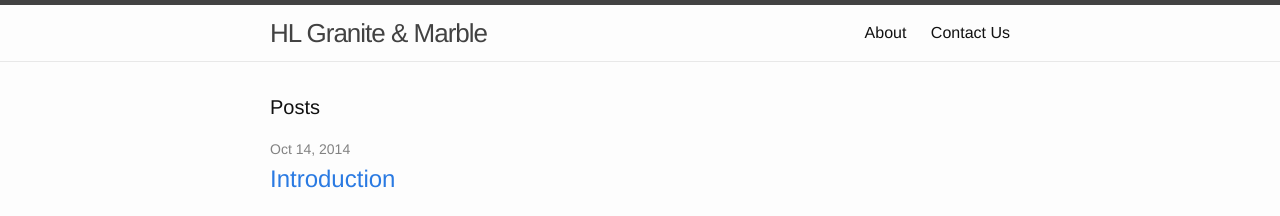
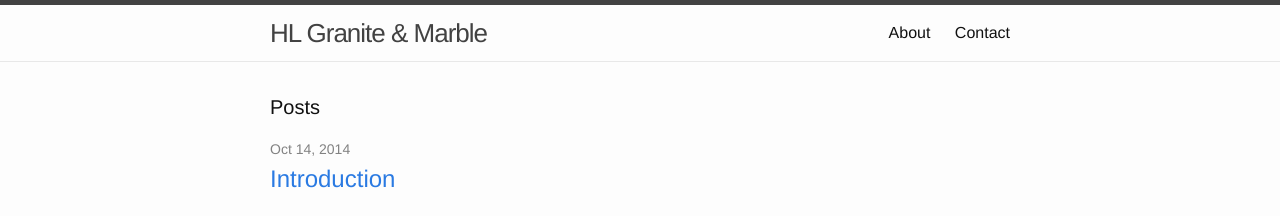
Before and after one commit to hlgranite/hlgranite.github.io, a Jekyll site: the page built from index.html, in a window 1280 px wide. Shown: the top 216 px of the page. Built offline with Jekyll 4.4.1, drawn with Linux system fonts in a browser that asks for light colours.

Commit message:
Don't want show all single page at root.

```diff
--- a/_includes/head.html
+++ b/_includes/head.html
@@ -6,7 +6,7 @@
     <title>{% if page.title %}{{ page.title }}{% else %}{{ site.title }}{% endif %}</title>
     <meta name="description" content="{{ site.description }}">
 
-    <link href="favicon.ico" rel="shortcut icon" type="image/x-icon" />
+    <link href="{{site.baseurl}}/favicon.ico" rel="shortcut icon" type="image/x-icon" />
     <link rel="stylesheet" href="{{ "/css/main.css" | prepend: site.baseurl }}">
     <link rel="canonical" href="{{ page.url | replace:'index.html','' | prepend: site.baseurl | prepend: site.url }}">
 </head>
--- a/_includes/header.html
+++ b/_includes/header.html
@@ -14,11 +14,13 @@
       </a>
 
       <div class="trigger">
-        {% for page in site.pages %}
+        <!-- {% for page in site.pages %}
           {% if page.title %}
           <a class="page-link" href="{{ page.url | prepend: site.baseurl }}">{{ page.title }}</a>
           {% endif %}
-        {% endfor %}
+        {% endfor %} -->
+        <a class="page-link" href="/about/">About</a>
+        <a class="page-link" href="/contact/">Contact</a>
       </div>
     </nav>
 
```
